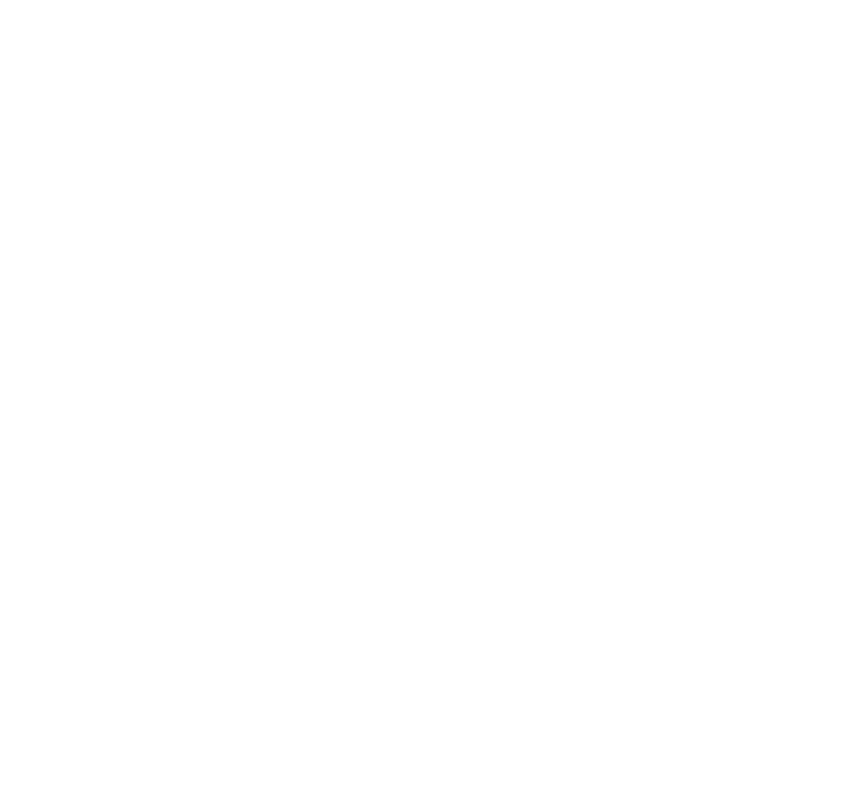
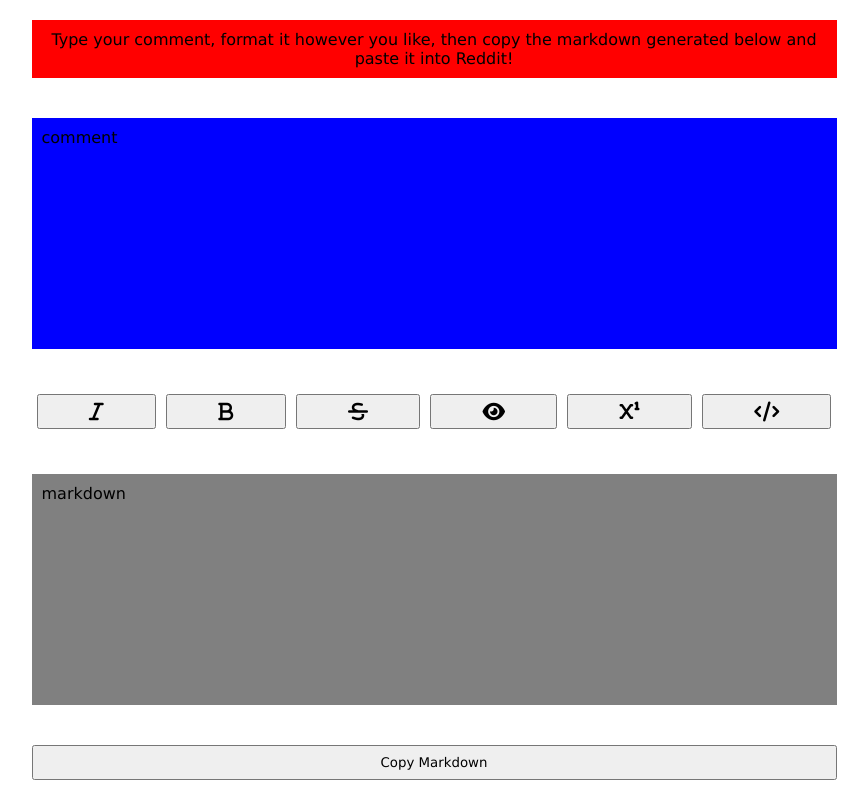
Before and after one commit to bigbuckalex/reddit-markdown-gui, a plain HTML site: page index.html in a window 1280 px wide. Shown: the whole page, without its empty margins (206-1074 px from the left). Drawn offline with Linux system fonts and the light colour scheme.

Commit message:
basic html and css

```diff
--- a/index.html
+++ b/index.html
@@ -5,9 +5,21 @@
     <meta http-equiv="X-UA-Compatible" content="IE=edge">
     <meta name="viewport" content="width=device-width, initial-scale=1.0">
     <title>Reddit Comment GUI</title>
+    <link rel="stylesheet" href="style.css">
     <script src="https://kit.fontawesome.com/ed894a3b79.js" crossorigin="anonymous"></script>
 </head>
 <body>
-
+    <p id="instructions">Type your comment, format it however you like, then copy the markdown generated below and paste it into Reddit!</p>
+    <p id="input">comment</p>
+    <section id="toolbar">
+        <button class="toolbar-btn" id="italic"><i class="fa-solid fa-italic"></i></button>
+        <button class="toolbar-btn" id="bold"><i class="fa-solid fa-bold"></i></button>
+        <button class="toolbar-btn" id="strikethrough"><i class="fa-solid fa-strikethrough"></i></button>
+        <button class="toolbar-btn" id="spoiler"><i class="fa-solid fa-eye"></i></button>
+        <button class="toolbar-btn" id="superscript"><i class="fa-solid fa-superscript"></i></button>
+        <button class="toolbar-btn" id="code"><i class="fa-solid fa-code"></i></button>
+    </section>
+    <p id="markdown">markdown</p>
+    <button id="copyMarkdown">Copy Markdown</button>
 </body>
 </html>
--- a/style.css
+++ b/style.css
@@ -0,0 +1,61 @@
+html {
+    justify-content: center;
+}
+
+body {
+    height: 100vh;
+    max-width: 845px;
+    padding: 0;
+    margin: 0;
+    margin-left: auto;
+    margin-right: auto;
+    display: flex;
+    flex-direction: column;
+}
+
+p {
+    font-family: Verdana, Arial, Helvetica, sans-serif;
+    padding: 10px;
+}
+
+button {
+    font-family: Verdana, Arial, Helvetica, sans-serif;
+}
+
+.fa-solid {
+    font-size: 20px;
+}
+
+.toolbar-btn {
+    flex-grow: 1;
+    min-height: 35px;
+    margin: 5px;
+}
+
+#toolbar {
+    margin: 20px;
+    display: flex;
+}
+
+#instructions {
+    background-color: red;
+    margin: 20px;
+    text-align: center;
+}
+
+#input {
+    background-color: blue;
+    flex-grow: 1;
+    margin: 20px;
+}
+
+#markdown {
+    background-color: gray;
+    flex-grow: 1;
+    margin: 20px;
+}
+
+#copyMarkdown {
+    margin: 20px;
+    min-height: 35px;
+}
```
Also changed, not shown: 1 other file.
